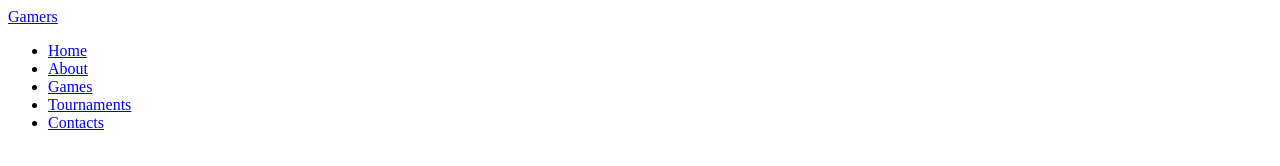
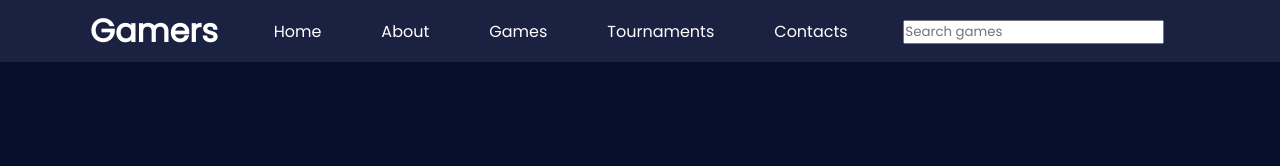
Before and after one commit to allham/all, a plain HTML site: page index.html in a window 1280 px wide. Drawn offline with Linux system fonts and the light colour scheme.

Commit message:
morechanges

```diff
--- a/index.html
+++ b/index.html
@@ -5,6 +5,8 @@
         <meta name="viewport" content="width=device-width, nitial-scale=1.0">
         <title>GamingWebsite</title>
         <link rel="stylesheet" href="style.css">
+        <link href="https://unpkg.com/boxicons@2.1.1/css/boxicons.min.css" rel="stylasheet">
+
     </head>
     <body>
         <header>
@@ -16,6 +18,13 @@
                 <li><a href="#">Tournaments</a></li>
                 <li><a href="#">Contacts</a></li>
             </ul>
+            <div class="action">
+                <div class="searchBx">
+                    <a href="#"><box-icon name='search-alt-2'></box-icon></a>
+                    <input type="text" placeholder="Search games">
+                </div>
+            </div>
+            <div class="toggleMenu"></div>
         </header>
     </body>
 </html>
--- a/style.css
+++ b/style.css
@@ -0,0 +1,45 @@
+@import url('https://fonts.googleapis.com/css/css2?family=Poppins&display=swap');
+* {
+    margin: 0;
+    padding: 0;
+    box-sizing: border-box;
+    font-family: 'Poppins', sans-serif;
+}
+body {
+    background: #050e2d;
+}
+header {
+    position: fixed;
+    top: 0;
+    left: 0;
+    width: 100%;
+    padding: 7px 90px;
+    display: flex;
+    justify-content: space-between;
+    align-items: center;
+    background: #1b2141;
+    transition: 0.5s;
+    z-index: 1000;
+}
+header .logo {
+    position: relative;
+    color: #fff;
+    text-decoration: none;
+    font-size: 2em;
+    font-weight: 700;
+}
+header  .nav {
+    display: flex;
+    justify-content: center;
+    align-items: center;
+}
+header ul li {
+    list-style: none;
+    margin: 10px;
+}
+header ul li a {
+    color: #fff;
+    text-decoration: none;
+    padding: 10px 20px;
+    border-radius: 5px;
+}
```
